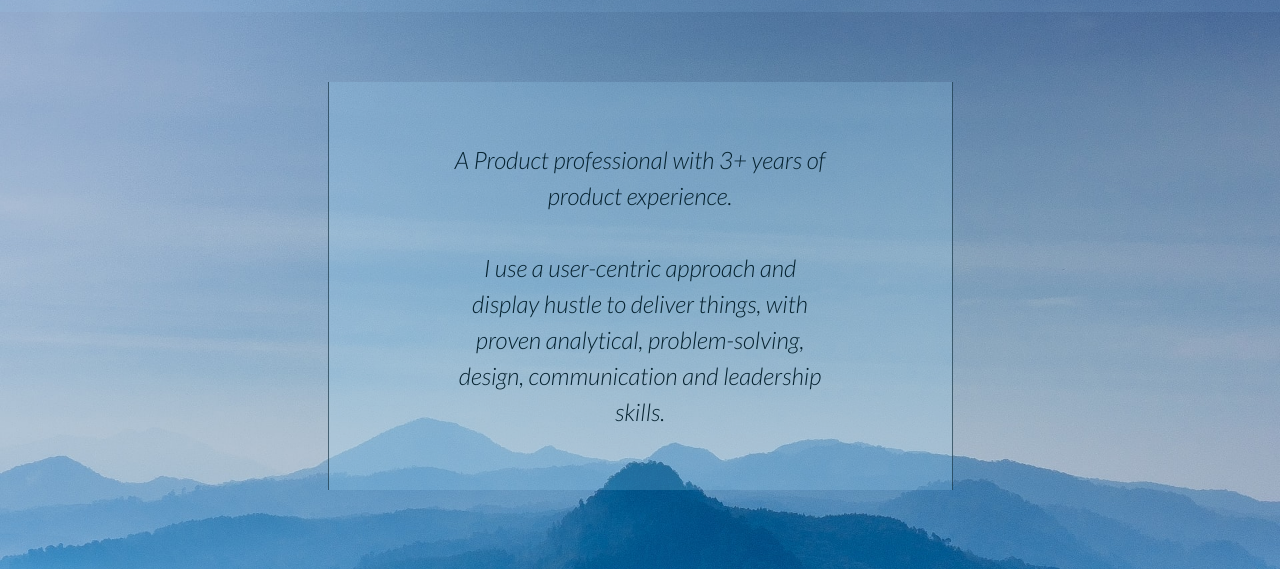
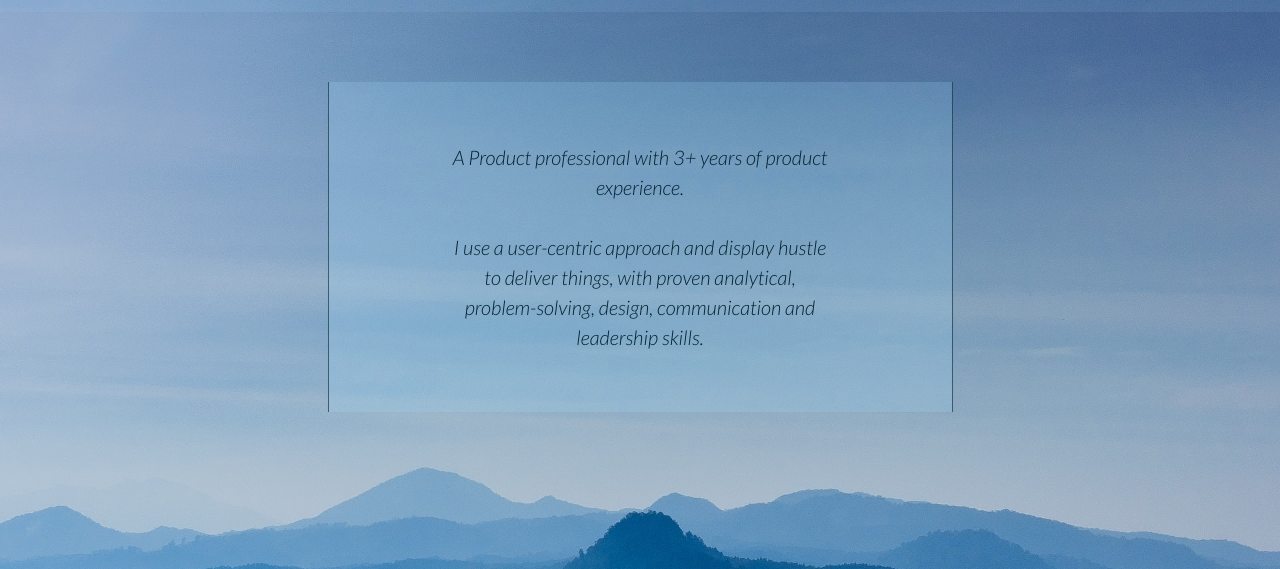
Before and after one commit to harisharjun/arjunuvacha-old, a plain HTML site: page home.html in a window 1280 px wide. Shown: the part 76-645 px from the top of the page. Drawn offline with nearby package versions, Linux system fonts and the light colour scheme; some icons are missing.

Commit message:
Changed hero image height and body font size to 16px

```diff
--- a/home.html
+++ b/home.html
@@ -1,7 +1,7 @@
 <html>
     <head>
         <title>Arjun Uvacha</title>
-        <meta name="viewport" content="width=device-width, initial-scale=1">
+        <meta name="viewport" content="width=device-width, initial-scale=2">
         <link rel="preconnect" href="https://fonts.gstatic.com">
         <link href="https://fonts.googleapis.com/css2?family=Lato:ital,wght@0,100;0,300;0,400;0,700;0,900;1,100;1,300;1,400;1,700;1,900&display=swap" rel="stylesheet">
         <link rel="stylesheet" href="https://stackpath.bootstrapcdn.com/bootstrap/4.4.1/css/bootstrap.min.css" integrity="sha384-Vkoo8x4CGsO3+Hhxv8T/Q5PaXtkKtu6ug5TOeNV6gBiFeWPGFN9MuhOf23Q9Ifjh" crossorigin="anonymous">
--- a/main.css
+++ b/main.css
@@ -16,10 +16,35 @@ Logo: #2C1616;
     src: url('./fonts/glyphicons-halflings-regular.eot?#iefix') format('embedded-opentype'),       url('../fonts/glyphicons-halflings-regular.woff') format('woff'),        url('../fonts/glyphicons-halflings-regular.ttf') format('truetype'),       url('../fonts/glyphicons-halflings-regular.svg#glyphicons-halflingsregular') format('svg');
 }
 
+/* h1{
+    font-size: 24px;
+}
+
+h2{
+    font-size: 24px;
+}
+
+h3{
+    font-size: 32px;
+}
+
+h4{
+    font-size: 24px;
+}
+
+h5{
+    font-size: 24px;
+}
+
+h6{
+    font-size: 24px;
+} */
+
 body{
     margin: 0px;
     font-family: 'Lato', sans-serif;
     color: #04212F;
+    /* font-size: 16px; */
 }
 
 .nav-bar-arjun{
@@ -79,7 +104,7 @@ body{
     background: url(./images/sky.jpg) no-repeat bottom;
     width: 100%;
     display: block;
-    min-height: 650px;
+    min-height: 550px;
     text-align: center;
     padding-top: 140px;
 }
@@ -93,7 +118,7 @@ body{
     color: #04212F;
     padding: 30px 20px 30px 20px !important;
     font-weight: 300;
-    font-size: 24px;
+    font-size: 20px;
     font-style: italic;
 }
 
@@ -174,6 +199,7 @@ body{
     .about-intro-arjun{
         background-size: 100%;
         padding-top: 160px;
+        min-height: 700px;
     }
 
     .intro-box-arjun{
```
